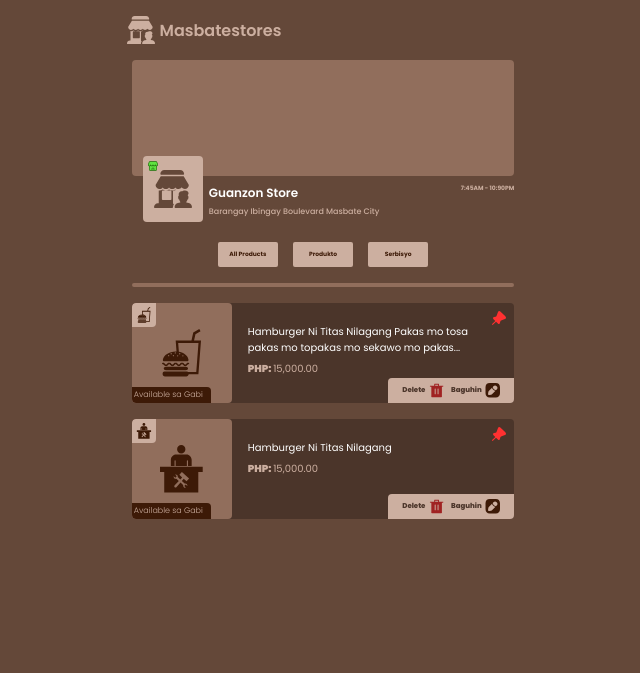
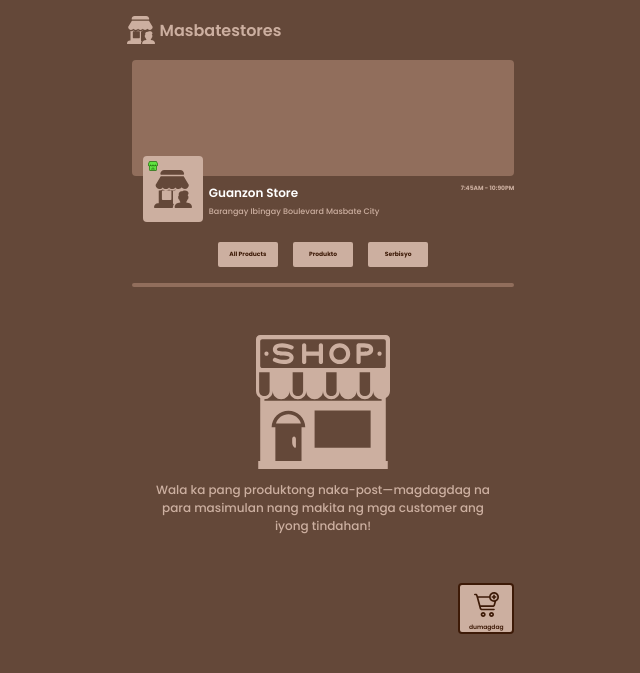
Before and after one commit to astigPree/masbatestores, a Django app: page /merchant_product/ in a window 1280 px wide. Shown: the top 673 px of the page, without its empty margins (317-957 px from the left). Run offline with Django 4.2, Linux system fonts and the light colour scheme.

Commit message:
add empty state template for merchant_product

```diff
--- a/static/css/merchant/merchant-page.css
+++ b/static/css/merchant/merchant-page.css
@@ -445,10 +445,6 @@ body {
 .loading-dot:nth-child(6) { animation-delay: 0.5s; }
 
 /* merchant-product */
-
-.product-block-container {
-
-}
 .product-block {
   background-color: #4B352A;
   min-height: 100px;
@@ -541,3 +537,38 @@ body {
   align-items: center;
   gap: 0.5em;
 }
+
+.add-product {
+  background-color: #CCAFA0;
+  border: 2px solid #3D1A07;
+  border-radius: 4px;
+  width: 56px;
+  min-height: 51px;
+  font-size: 6px;
+  display: flex;
+  flex-direction: column;
+  color: #3D1A07;
+  text-align: center;
+  cursor: pointer;
+  margin-left: auto;
+  z-index: 200;
+}
+
+.add-product svg {
+  width: 25px;
+  height: 25px;
+  margin: auto;
+}
+
+/* merchant-product - empty */
+.empty-products {
+  color: #CCAFA0;
+  display: flex;
+  flex-direction: column;
+  align-items: center;
+  justify-content: center;
+  text-align: center;
+  gap: 1em;
+  font-size: 12px;
+  margin: 4em 0;
+}
--- a/templates/merchant_product/index.html
+++ b/templates/merchant_product/index.html
@@ -38,6 +38,7 @@
       <button>Serbisyo</button>
     </div><!--review-select-bar-->
     <hr>
+    {% comment %}
     <div class="product-block">
       <div class="product-img">
         <div class="product-type">
@@ -75,6 +76,17 @@
         </div><!--product-desc-options-->
       </div><!--product-desc-->
     </div><!--product-block-->
+    {% endcomment %}
+    <!--if there are no product-->
+    <div class="empty-products">
+      {% inline_svg 'assets/merchant-product-shop.svg' %}
+      <p class="poppins-medium">Wala ka pang produktong naka-post—magdagdag na para masimulan nang makita ng mga customer ang iyong tindahan!</p>
+    </div>
+
+    <div class="add-product">
+      {% inline_svg 'assets/store-add-item.svg' %}
+      <p class="poppins-semibold">dumagdag</p>
+    </div>
   </div><!--review-section-->
 </div><!--main-wrapper-->
 {% endblock bodyblock %}
```
Also changed, not shown: static/assets/merchant-product-shop.svg (added).
